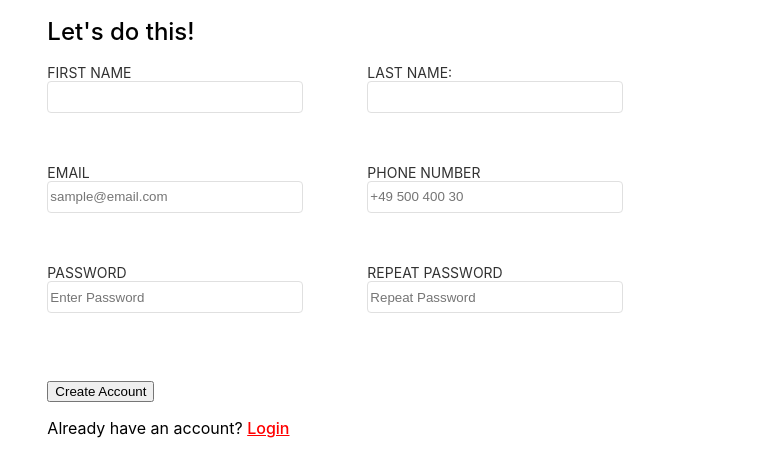
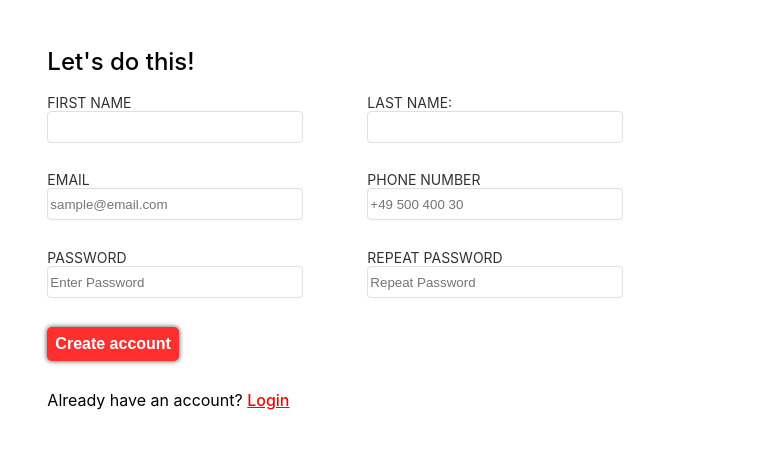
Before and after one commit to thural/Sign-up_Form, a plain HTML site: page index.html in a window 1280 px wide. Shown: the part 287-739 px from the top of the page, 499-1280 px from the left. Drawn offline with Linux system fonts and the light colour scheme.

Commit message:
css styling complete

```diff
--- a/index.html
+++ b/index.html
@@ -38,7 +38,7 @@
 
             <div class="forms">
                 <h1>Let's do this!</h1>
-                <div class="form-area">
+                <form action="#" method="post" class="form-area">
 
                     <div class="name-area">
                         <div>
@@ -74,13 +74,12 @@
                             <label for="psw-repeat">REPEAT PASSWORD</label>
                             <input type="password" placeholder="Repeat Password" name="psw-repeat" required>
                         </div>
+
                     </div>
 
-                </div>
-            </div>
+                    <button type="submit">Create account</button>
 
-            <div class="submit">
-                <button>Create Account</button>
+                </form>
             </div>
 
             <div>
--- a/style.css
+++ b/style.css
@@ -58,13 +58,14 @@ a {
 .form-area > * {
     display: flex;
     flex-direction: row;
-    margin-bottom: 4vw;
+    margin-bottom: 1vw;
 }
 
 .form-area div div {
     display: flex;
     flex-direction: column;
     margin-right: 64px;
+    margin-bottom: 16px;
 }
 
 input {
@@ -85,3 +86,27 @@ h1 {
     font-size: 24px;
     font-weight: 500;
 }
+
+input:focus {
+    border-color: rgb(116, 116, 255);
+    outline: none;
+}
+
+button {
+    width: fit-content;
+    height: auto;
+    text-align: center;
+    font-size: 16px;
+    font-weight: 800;
+    background-color: rgb(255, 47, 47);
+    border-color: rgb(255, 47, 47);
+    color: white;
+    border:none;
+    padding: 8px 8px;
+    border-radius: 5px;
+    box-shadow: 0px 0px 4px 1px rgba(0, 0, 0, 0.5);
+}
+
+.headers h1:last-child {
+    margin-top: 1.5vw;
+ }
```
